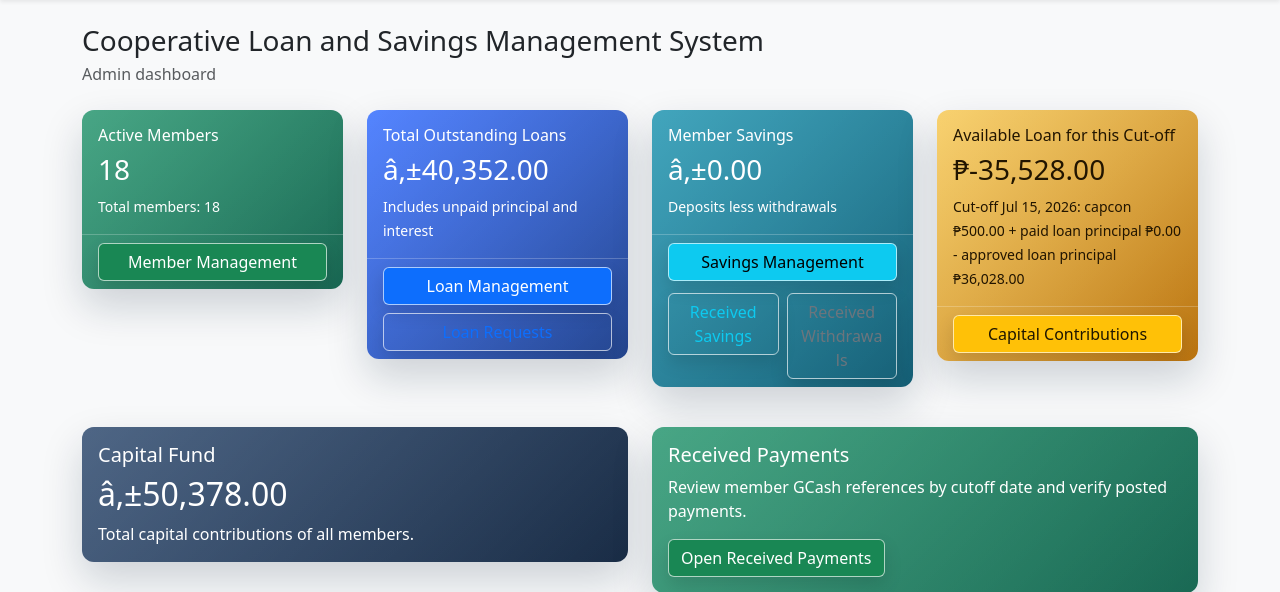
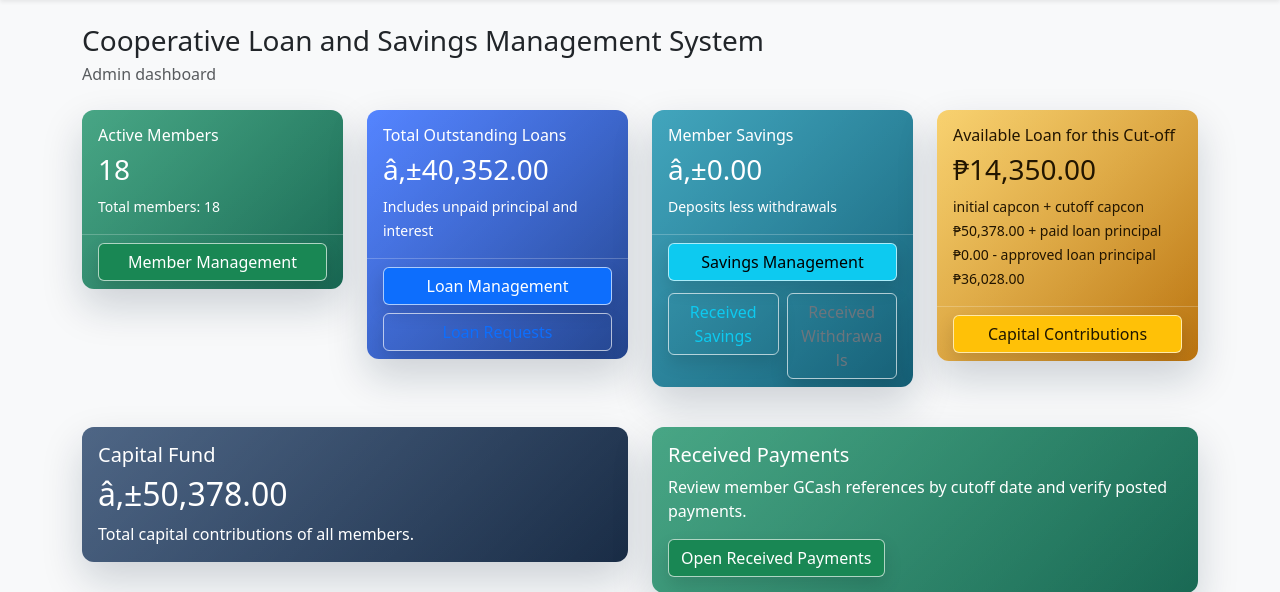
Before and after one commit to boybilis/coop, a PHP site: page / in a window 1280 px wide. Shown: the part 56-648 px from the top of the page. Run offline with PHP 8.4, Linux system fonts and the light colour scheme; a user stored in the database is signed in; data comes from the database, SQL or seed files in the repository; data that the repository does not hold is empty.

Commit message:
update 7 20

```diff
--- a/index.php
+++ b/index.php
@@ -42,7 +42,8 @@
 $cutoffCapitalStmt = $conn->prepare("
     SELECT IFNULL(SUM(amount),0) AS total
     FROM capital_contributions
-    WHERE contribution_date = ?
+    WHERE type = 'INITIAL'
+    OR (type = 'CUTOFF' AND contribution_date = ?)
 ");
 $cutoffCapitalStmt->bind_param("s", $currentCutoffDate);
 $cutoffCapitalStmt->execute();
@@ -242,8 +243,7 @@
                 <h6>Available Loan for this Cut-off</h6>
                 <h3 class="text-warning">&#8369;<?= number_format($availableLoanCutoff,2) ?></h3>
                 <small class="text-muted">
-                    Cut-off <?= date('M d, Y', strtotime($currentCutoffDate)) ?>:
-                    capcon &#8369;<?= number_format($cutoffCapital,2) ?> +
+                    initial capcon + cutoff capcon &#8369;<?= number_format($cutoffCapital,2) ?> +
                     paid loan principal &#8369;<?= number_format($cutoffPaidLoans,2) ?> -
                     approved loan principal &#8369;<?= number_format($approvedLoanPrincipal,2) ?>
                 </small>
```
